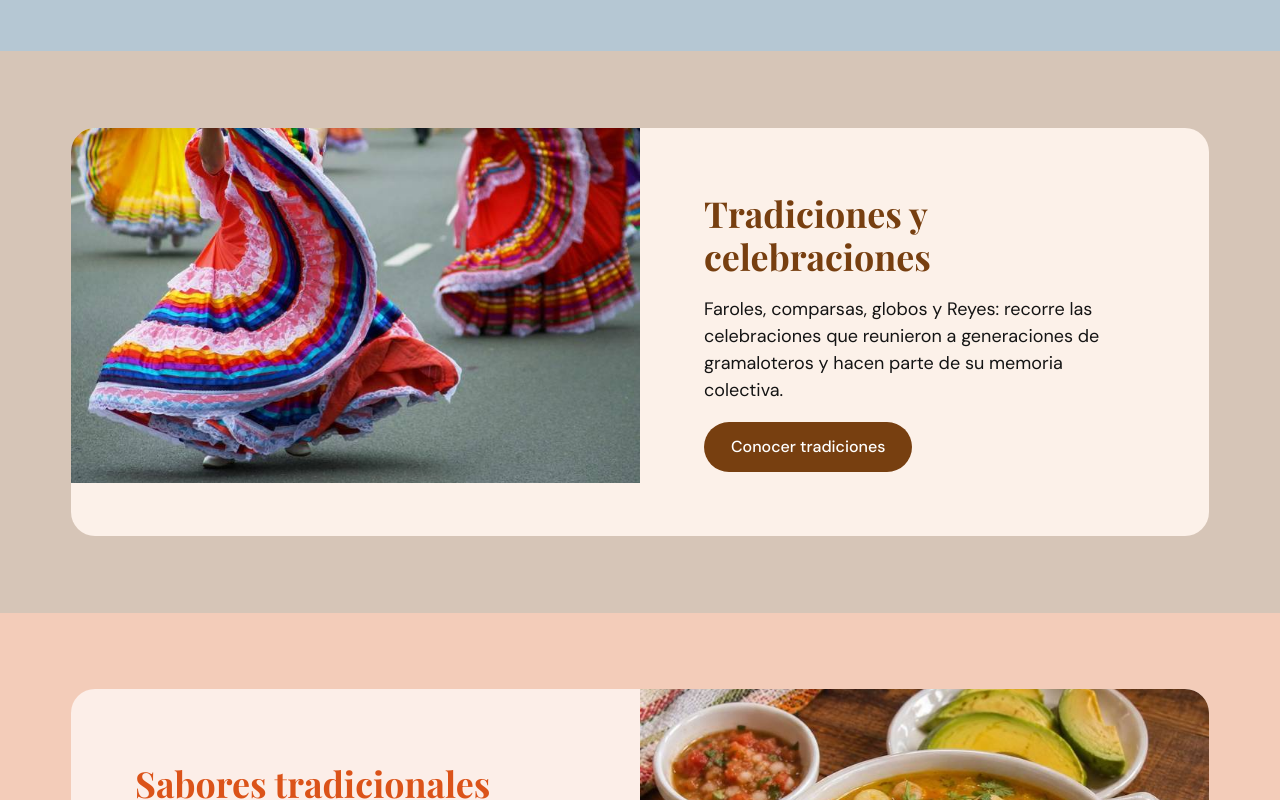
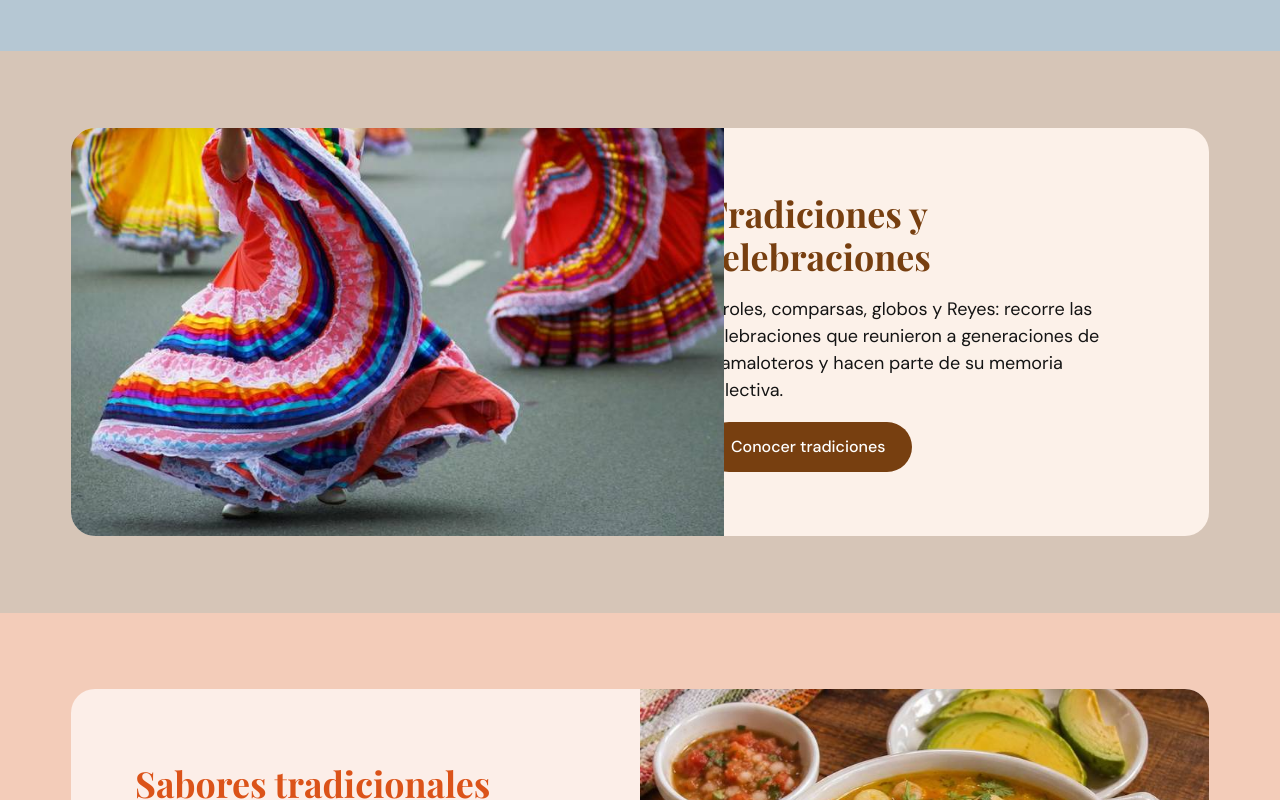
Before and after one commit to stevencardenas-dev/gramalote_interactivo, a React (Vite) app in the folder frontend/: page /curiosidades in a window 1280 px wide. Shown: the part 1180-1980 px from the top of the page. Built offline with nearby package versions, Linux system fonts and the light colour scheme; no server answers.

Commit message:
Curiosidades: la foto de cada bloque llena todo el alto del recuadro

```diff
--- a/frontend/src/styles/vistas.css
+++ b/frontend/src/styles/vistas.css
@@ -687,6 +687,9 @@
   aspect-ratio: 16 / 10;
   min-height: 0;
   border-radius: 0;
+  /* Con aspect-ratio la foto no se estira sola (align-self: normal actúa como
+     start): si el texto es más alto, quedaba una franja vacía debajo. */
+  align-self: stretch;
 }
 
 .facet__card--reverse .facet__media {
```
